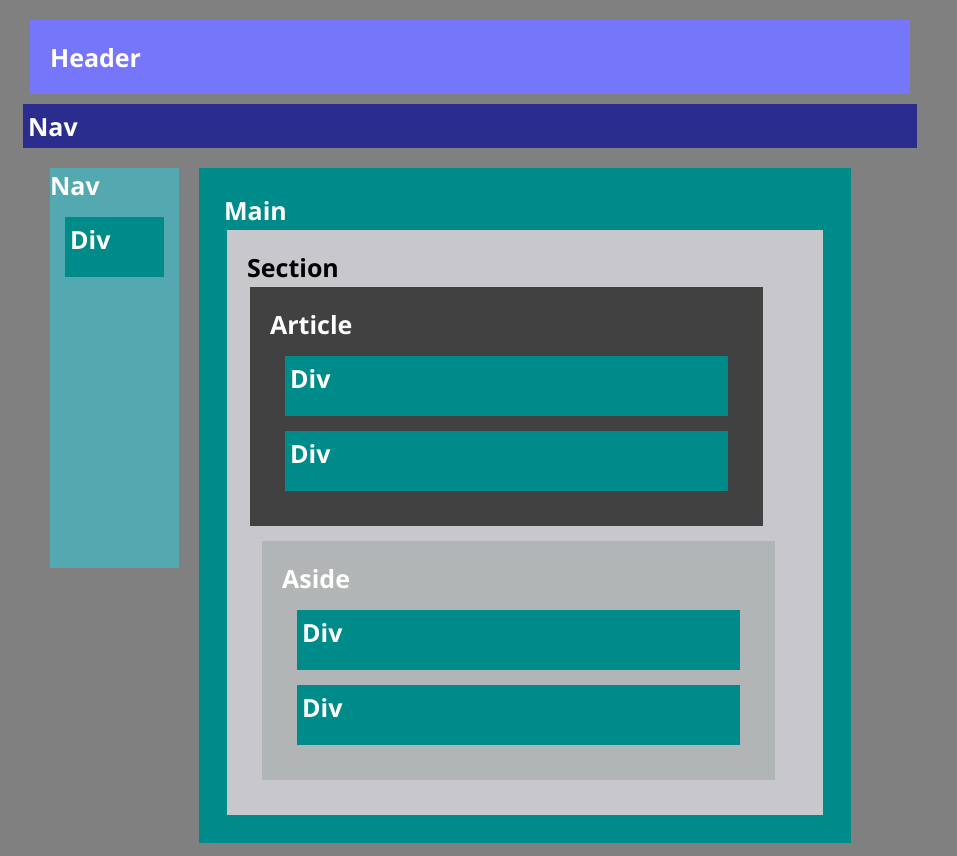
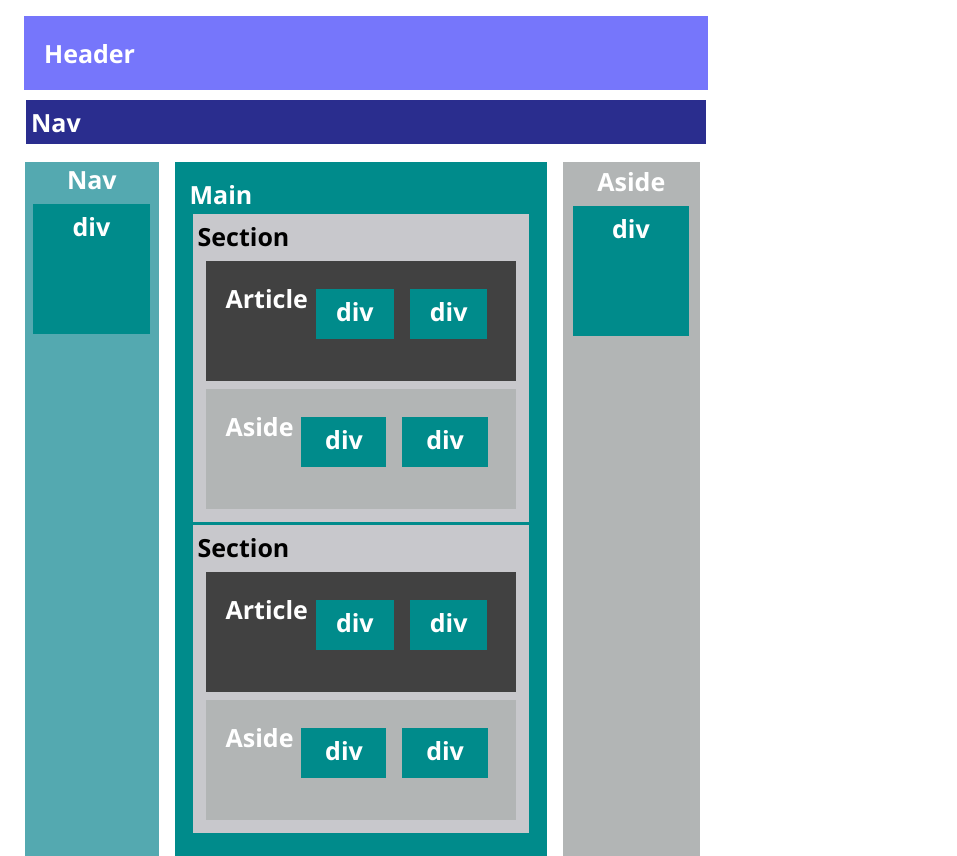
Before and after one commit to duarteale/TrabajosPracticos, a plain HTML site: page index.html in a window 1280 px wide. Shown: the top 856 px of the page, without its empty margins (0-957 px from the left). Drawn offline with Linux system fonts and the light colour scheme.

Commit message:
Modificacion de los estilos y html

```diff
--- a/index.html
+++ b/index.html
@@ -13,27 +13,41 @@
       <nav class="nav">Nav</nav>
 
       <div class="container">
-            <div class="main">
-                  <nav class="navLeft">Nav
-                  <div class="division">Div</div>
-                  </nav>
-          <main>
-            Main
+
+        <nav class="navLeft">Nav
+          <div class="divisionGrande">div</div>
+        </nav>
+
+
+          <main> Main
             <div class="section">Section
               <div class="article">Article
-                <div class="division">Div</div>
-                <div class="division">Div</div>
+                <div class="division">div</div>
+                <div class="division">div</div>
               </div>
+
               <div class="aside">Aside
-                <div class="division">Div</div>
-                <div class="division">Div</div>
+                <div class="division">div</div>
+                <div class="division">div</div>
+              </div>
+            </div>
+            <div class="section">Section
+              <div class="article">Article
+                <div class="division">div</div>
+                <div class="division">div</div>
+              </div>
+
+              <div class="aside">Aside
+                <div class="division">div</div>
+                <div class="division">div</div>
               </div>
             </div>
           </main>
-          <div class="asideRight">
-            Aside Right
-            <div class="division">Div</div>
-          </div>
+
+
+        <div class="asideRight">
+          Aside
+          <div class="divisionGrande">div</div>
         </div>
       </div>
 
--- a/styles.css
+++ b/styles.css
@@ -1,7 +1,7 @@
 body{
-      max-width: 900px;
-      min-width: 900px;
-      background-color: grey;
+      max-width: 700px;
+      min-width: 700px;
+      background-color: white;
 }
 *{
       font-family: 'Segoe UI', Tahoma, Geneva, Verdana, sans-serif;
@@ -9,68 +9,73 @@ body{
       text-align: left;
       font-weight: 700;
       color: white;
-      margin: 10px;
+      margin: 8px;
 
 }
 header{
       background-color: rgb(118, 118, 251);
       padding: 20px;
 }
-.container{
-      #display flex?
-
-}
 .nav{
       background-color:rgb(42, 45, 142);
-      margin: 3px;
+      margin: 10px;
       padding: 5px;
 }
+.container{
+      display: flex;
+}
 .navLeft{
-      width: 30%;
       background-color:rgb(84, 169, 176) ;
-      height: 400px;
-      width: 15%;
-      float:left;
+      text-align: center;
+      margin-left: 1px;
+      height: 90vh;
+      width: 20%;
 }
 main{
       background-color:darkcyan;
-      padding: 25px;
-      height: auto;
-      width: 70%;
-      display: inline-block
+      padding: 15px;
+      height: wrap;
+      width: 50%;
 }
 .section{
       background-color:rgb(200, 200, 204);
       color: rgb(0, 0, 0) !important;
       margin: 3px;
-      padding: 20px;
+      padding: 5px;
+      height: wrap;
 }
 .article{
       background-color:rgb(65, 65, 65);
-      margin: 3px;
       padding: 20px;
-      width: 85%;
+      height: 10vh;
+      display:flex;
 }
 .aside{
       background-color:rgb(178, 181, 181) ;
       padding: 20px;
-      margin: 15px;
-      width: 85%;
+      height: 10vh;
+      display:flex;
 }
 .division{
       background-color:darkcyan;
-      margin: 15px;
+      text-align: center;
       padding: 5px;
-      height: 50px;
+      height: 5vh;
+      width: 100px;
+}
+.divisionGrande{
+      background-color:darkcyan;
+      text-align: center;
+      padding: 5px;
+      height: 15vh;
+      width: 80%;
 }
 .asideRight{
-      width: 30%;
       background-color:rgb(178, 181, 181) ;
-      padding: 5px;
-      height: 400px;
-      width: 15%;
-      float: right;
-
+      text-align: center;
+      padding: 2px;
+      height: 90vh;
+      width: 20%;
 }
 footer{
       background-color:rgb(150, 150, 247) ;
```
Also changed, not shown: 1 other file.
